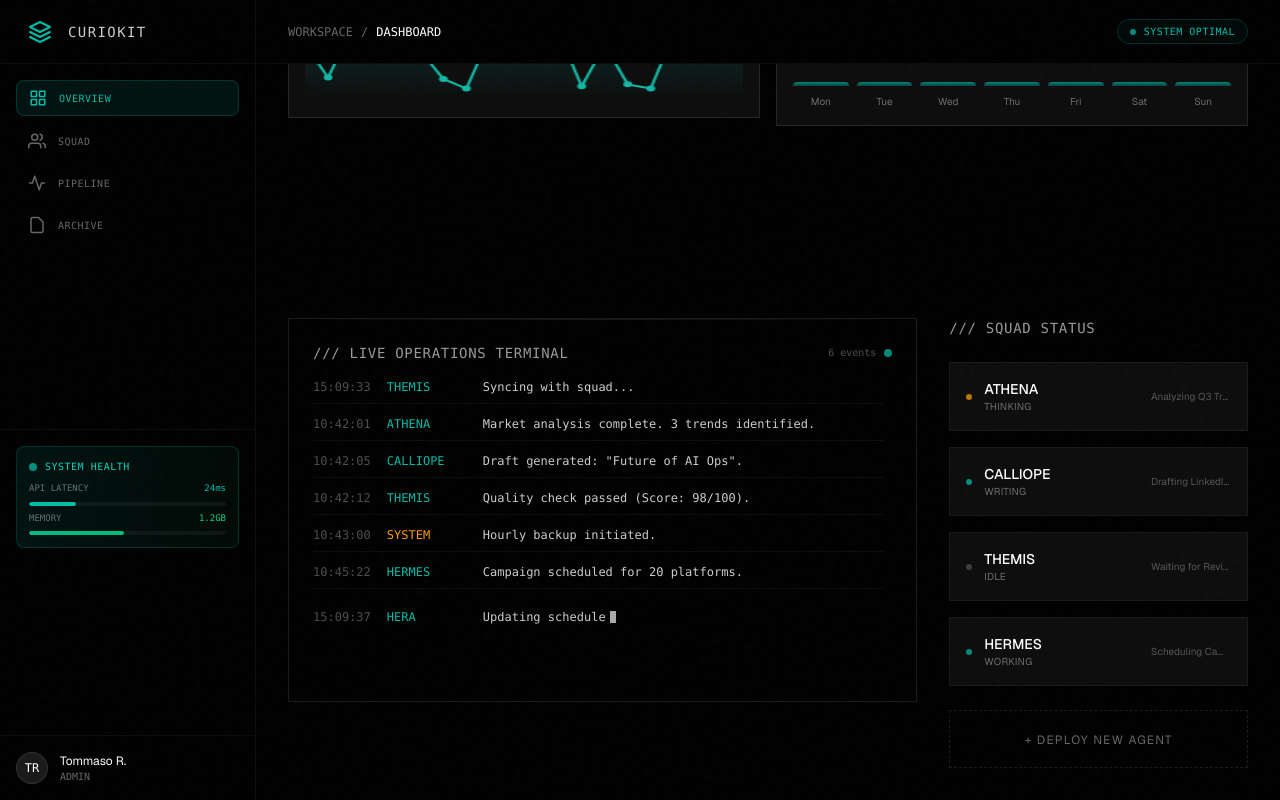
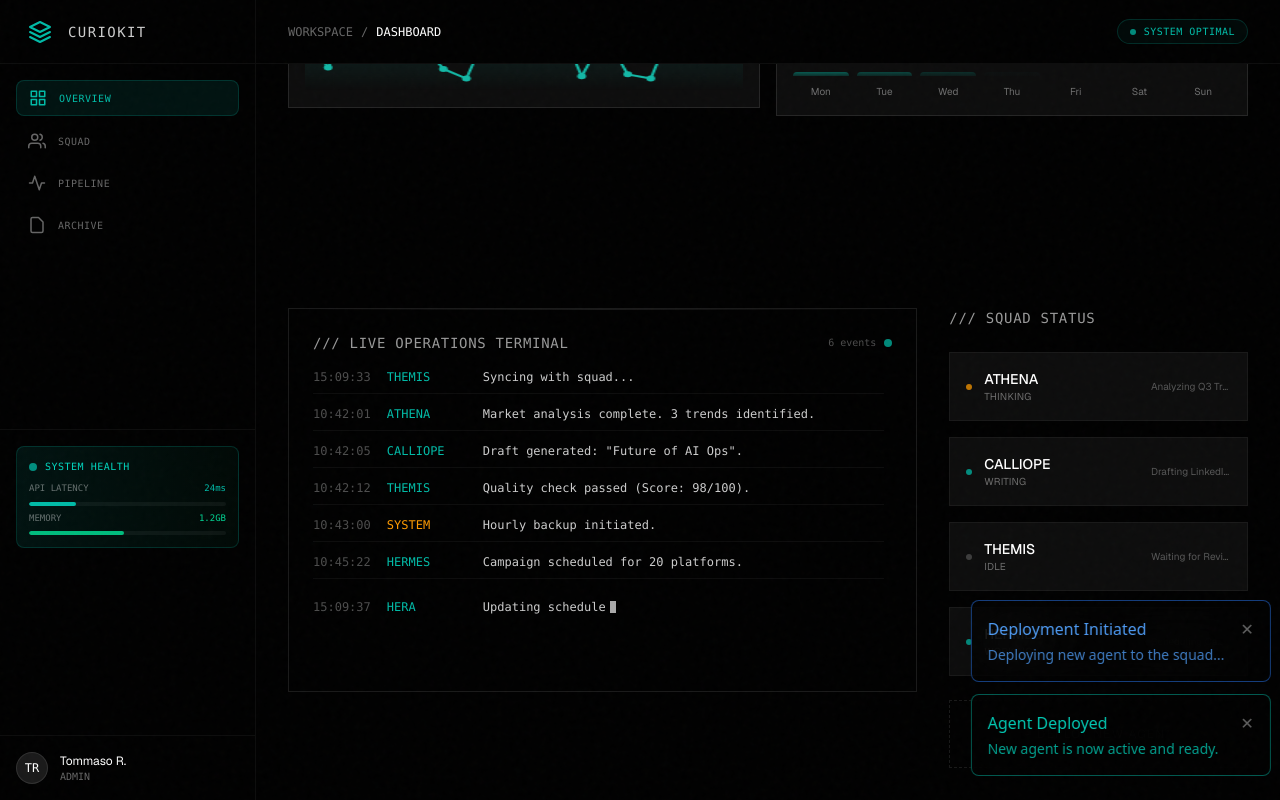
Before and after one commit to 0xnetborn/curiositas-clawkit, a Next.js app: page /dashboard in a window 1280 px wide. Both pictures are taken after a click on the button "+ DEPLOY NEW AGENT". Shown: the top 800 px of the page. Built offline with nearby package versions, Linux system fonts and the light colour scheme.

Commit message:
chore: implement toast notification system - autop run

```diff
--- a/src/app/dashboard/page.tsx
+++ b/src/app/dashboard/page.tsx
@@ -7,6 +7,7 @@ import { usePageTracking } from '@/components/AnalyticsContext';
 import AnalyticsDashboard from '@/components/AnalyticsDashboard';
 import ChartsWidget from '@/components/ChartsWidget';
 import LiveFeedWidget from '@/components/LiveFeedWidget';
+import { useToast } from '@/components/ui/Toast';
 
 const metrics = [
   { label: 'TASKS COMPLETED', value: '842', delta: '+12%', trend: 'up' },
@@ -24,9 +25,26 @@ const squadStatus = [
 export default function DashboardPage() {
   const containerRef = useRef<HTMLDivElement>(null);
   const [showAnalytics, setShowAnalytics] = useState(false);
+  const { toast } = useToast();
 
   // Track page view
   usePageTracking('/dashboard', 'Dashboard | CurioKit');
+
+  const handleDeploy = () => {
+    toast({
+      title: 'Deployment Initiated',
+      description: 'Deploying new agent to the squad...',
+      type: 'info'
+    });
+    // Simulate deployment delay
+    setTimeout(() => {
+      toast({
+        title: 'Agent Deployed',
+        description: 'New agent is now active and ready.',
+        type: 'success'
+      });
+    }, 2500);
+  };
 
   useEffect(() => {
     if (!containerRef.current) return;
@@ -111,7 +129,10 @@ export default function DashboardPage() {
           </div>
 
           <div className="p-4 border border-dashed border-white/10 text-center">
-            <button className="text-xs text-white/40 hover:text-white transition-colors uppercase tracking-widest">
+            <button
+              onClick={handleDeploy}
+              className="text-xs text-white/40 hover:text-white hover:border-teal-500/50 transition-all uppercase tracking-widest border border-transparent hover:border-teal-500/30 px-4 py-2 rounded"
+            >
               + Deploy New Agent
             </button>
           </div>
--- a/src/app/layout.tsx
+++ b/src/app/layout.tsx
@@ -7,6 +7,7 @@ import { ThemeProvider } from "@/components/ThemeContext";
 import KonamiEasterEgg from "@/components/KonamiEasterEgg";
 import ScrollToTop from "@/components/ScrollToTop";
 import { AnalyticsProvider } from "@/components/AnalyticsContext";
+import { ToastProvider } from "@/components/ui/Toast";
 import AnalyticsTracker from "@/components/AnalyticsTracker";
 
 const geistSans = Geist({
@@ -131,8 +132,9 @@ export default function RootLayout({
           Skip to main content
         </a>
         <AnalyticsProvider>
-          <AnalyticsTracker />
-          <ThemeProvider>
+          <ToastProvider>
+            <AnalyticsTracker />
+            <ThemeProvider>
             <PageWrapper>
               {children}
               <Footer />
@@ -140,6 +142,7 @@ export default function RootLayout({
               <ScrollToTop />
             </PageWrapper>
           </ThemeProvider>
+          </ToastProvider>
         </AnalyticsProvider>
       </body>
     </html>
--- /dev/null
+++ b/src/components/ui/Toast.tsx
@@ -0,0 +1,112 @@
+"use client";
+
+import React, { useEffect, useState } from 'react';
+import { animate } from 'animejs';
+
+interface Toast {
+  id: string;
+  title: string;
+  description?: string;
+  type: 'success' | 'error' | 'info' | 'warning';
+}
+
+interface ToastContextType {
+  toasts: Toast[];
+  toast: (t: Omit<Toast, 'id'>) => void;
+  removeToast: (id: string) => void;
+}
+
+const ToastContext = React.createContext<ToastContextType | null>(null);
+
+export function ToastProvider({ children }: { children: React.ReactNode }) {
+  const [toasts, setToasts] = useState<Toast[]>([]);
+
+  const toast = (t: Omit<Toast, 'id'>) => {
+    const id = `toast_${Date.now()}_${Math.random().toString(36).substr(2, 9)}`;
+    setToasts(prev => [...prev, { ...t, id }]);
+  };
+
+  const removeToast = (id: string) => {
+    setToasts(prev => prev.filter(t => t.id !== id));
+  };
+
+  return (
+    <ToastContext.Provider value={{ toasts, toast, removeToast }}>
+      {children}
+      <ToastViewport />
+    </ToastContext.Provider>
+  );
+}
+
+function ToastViewport() {
+  const { toasts, removeToast } = React.useContext(ToastContext)!;
+
+  useEffect(() => {
+    toasts.forEach(t => {
+      const el = document.getElementById(`toast-${t.id}`);
+      if (el) {
+        animate(el, {
+          opacity: [0, 1],
+          translateX: ['100%', '0%'],
+          duration: 400,
+          easing: 'outExpo'
+        });
+      }
+    });
+  }, [toasts]);
+
+  const handleDismiss = (id: string) => {
+    const el = document.getElementById(`toast-${id}`);
+    if (el) {
+      animate(el, {
+        opacity: 0,
+        translateX: '100%',
+        duration: 300,
+        easing: 'inExpo',
+        complete: () => removeToast(id)
+      });
+    } else {
+      removeToast(id);
+    }
+  };
+
+  if (toasts.length === 0) return null;
+
+  return (
+    <div className="fixed bottom-6 right-6 z-50 flex flex-col gap-3 pointer-events-none">
+      {toasts.map(t => (
+        <div
+          key={t.id}
+          id={`toast-${t.id}`}
+          className={`
+            pointer-events-auto p-4 rounded-lg border shadow-2xl min-w-[300px] max-w-md
+            backdrop-blur-xl bg-black/80
+            ${t.type === 'success' ? 'border-teal-500/50 text-teal-400' : ''}
+            ${t.type === 'error' ? 'border-red-500/50 text-red-400' : ''}
+            ${t.type === 'info' ? 'border-blue-500/50 text-blue-400' : ''}
+            ${t.type === 'warning' ? 'border-amber-500/50 text-amber-400' : ''}
+          `}
+        >
+          <div className="flex justify-between items-start gap-4">
+            <div>
+              <h4 className="font-medium">{t.title}</h4>
+              {t.description && <p className="text-sm opacity-80 mt-1">{t.description}</p>}
+            </div>
+            <button
+              onClick={() => handleDismiss(t.id)}
+              className="text-white/40 hover:text-white transition-colors"
+            >
+              ✕
+            </button>
+          </div>
+        </div>
+      ))}
+    </div>
+  );
+}
+
+export function useToast() {
+  const context = React.useContext(ToastContext);
+  if (!context) throw new Error('useToast must be used within ToastProvider');
+  return context;
+}
```
Also changed, not shown: 1 other file (tests, documents, lock files or other folders).
